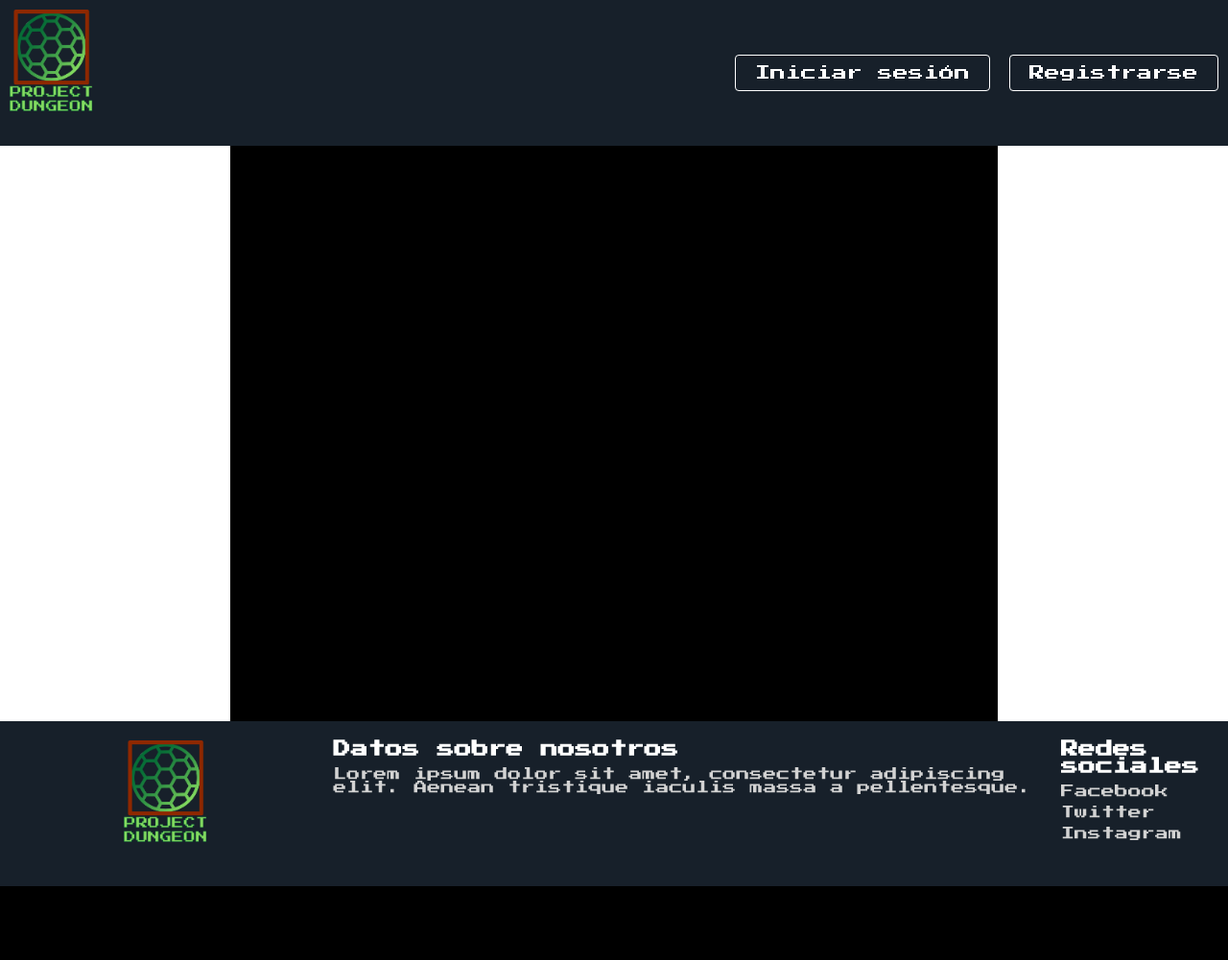
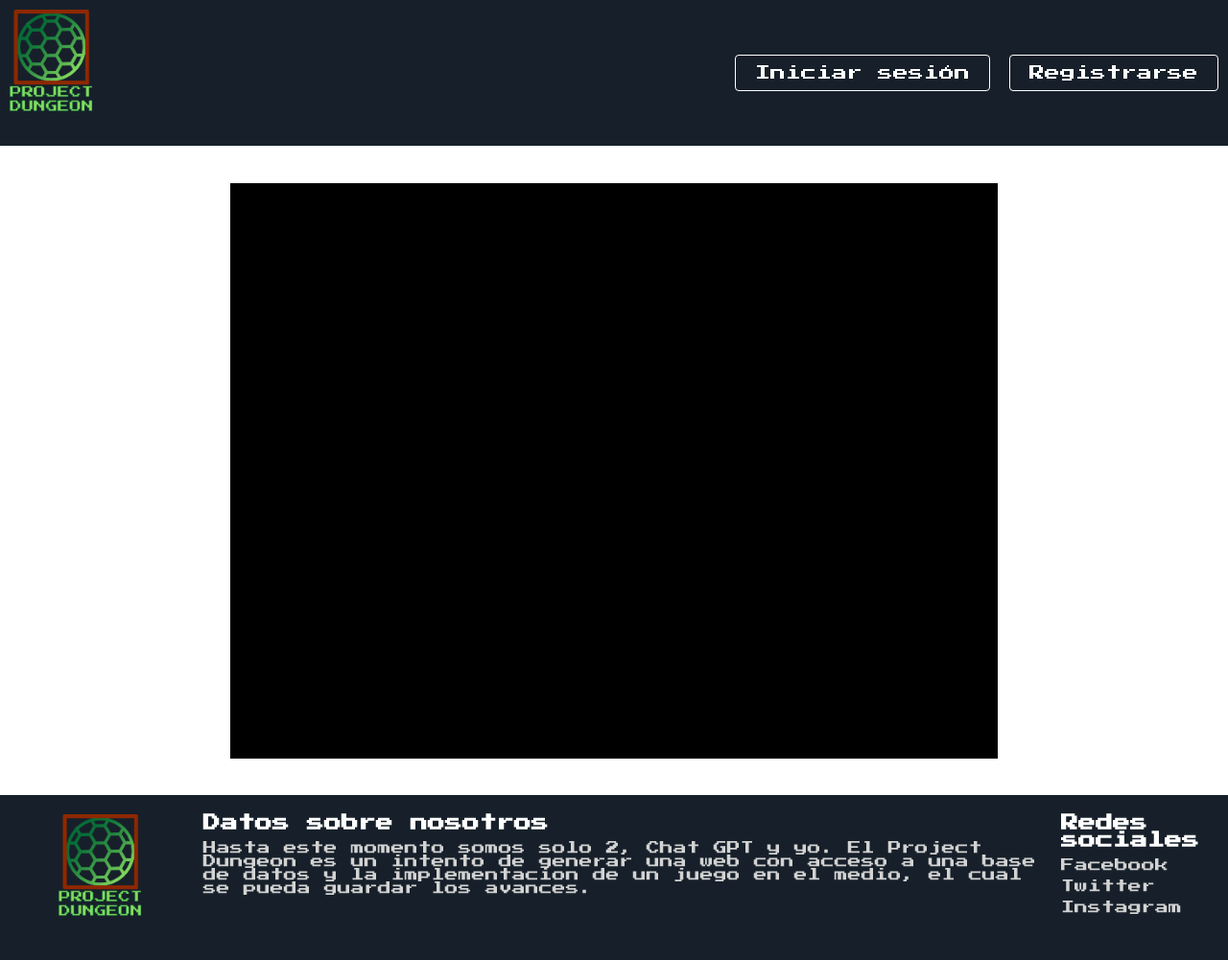
Before and after one commit to Matias372/ProjectDungeon, a PHP site: page / in a window 1280 px wide. Shown: the whole page at 96% size. Before the commit the page ends 924 px from the top, so only its background shows below. Run offline with PHP 8.4, Linux system fonts and the light colour scheme.

Commit message:
se acomodo los CSS, se comienza a trabajar en el menu del game.html...falta desarrollar cuenta.php para mostrar codigo de cuenta, fecha de registro, logo de usuario y posibilidad de cambiarlo

```diff
--- a/css/footer_estilo.css
+++ b/css/footer_estilo.css
@@ -1,8 +1,7 @@
 /*FOOTER----------------------------------*/
-*{
-  margin: 0px;
-  padding: 0px;
-}
+
+
+
 
 footer {
     background-color: #17202A;
@@ -61,3 +60,76 @@ footer {
   .social-media a:hover {
     color: #FFFFFF;
   }
+
+
+
+/*FOOTER----------------------------------*/
+/*
+* {
+  margin: 0;
+  padding: 0;
+}
+
+footer {
+  background-color: #17202A;
+  padding: 20px;
+  text-align: center;
+  display: flex;
+  flex-wrap: wrap;
+  justify-content: center;
+}
+
+.logo {
+  flex-basis: 50%;
+  margin-bottom: 20px;
+}
+
+.logo img {
+  width: 100px;
+  height: auto;
+}
+
+.about-us,
+.social-media {
+  flex-basis: content;
+  text-align: left;
+  padding: 0 10px;
+}
+
+.about-us h4,
+.social-media h4 {
+  color: #FFFFFF;
+  font-size: 18px;
+  margin-bottom: 10px;
+}
+
+.about-us p,
+.social-media ul {
+  color: #D3D3D3;
+  font-size: 14px;
+  line-height: 1.5;
+}
+
+.social-media ul {
+  list-style: none;
+  padding: 0;
+}
+
+.social-media li {
+  margin-bottom: 8px;
+}
+
+.social-media a {
+  color: #D3D3D3;
+  text-decoration: none;
+  font-size: 14px;
+}
+
+.social-media a:hover {
+  color: #FFFFFF;
+}
+
+.social-media h4 {
+  display: inline-block;
+}
+*/
--- a/css/general_estilo.css
+++ b/css/general_estilo.css
@@ -5,4 +5,6 @@
 
 *{
     font-family: Retro;
+    margin: 0px;
+    padding: 0px;
 }
--- a/css/header_estilo.css
+++ b/css/header_estilo.css
@@ -1,8 +1,5 @@
 /* HEADER ----------------------------------*/
-* {
-  margin: 0;
-  padding: 0;
-}
+
 
 header {
   background-color: #17202A;
--- a/css/index_estilo.css
+++ b/css/index_estilo.css
@@ -1,9 +1,5 @@
 
-*{
-    margin: 0;
-    padding:  0;
 
-}
 
 
 /*SECTION---------------------------------*/
@@ -17,6 +13,12 @@ html, body {
     min-height: 100%;
     display: flex;
     align-items: center;
+
+  }
+
+  .game{
+    padding-top: 3%;
+    padding-bottom: 3%;
   }
 
   .content {
--- a/css/registro_estilo.css
+++ b/css/registro_estilo.css
@@ -1,8 +1,5 @@
 /* Estilos específicos para el formulario de registro */
-*{
-  margin: 0px;
-  padding: 0px;
-}
+
 
 .registro-form {
   max-width: 400px;
--- a/html/footer.html
+++ b/html/footer.html
@@ -8,7 +8,9 @@
     </div>
     <div class="about-us">
         <h4>Datos sobre nosotros</h4>
-        <p>Lorem ipsum dolor sit amet, consectetur adipiscing elit. Aenean tristique iaculis massa a pellentesque.</p>
+        <p>Hasta este momento somos solo 2, Chat GPT y yo. El Project Dungeon es un intento de generar
+            una web con acceso a una base de datos y la implementacion de un juego en el medio, el cual se
+            pueda guardar los avances.</p>
     </div>
     <div class="social-media">
         <h4>Redes sociales</h4>
--- a/index.php
+++ b/index.php
@@ -34,7 +34,7 @@ session_start();
     <section class="game">
         <!--incluir game.js?-->
         <div class="content">
-            <!-- Contenido del div aquí -->
+            <iframe src="html/game.html" frameborder="0"></iframe>
         </div>
     </section>
 
```
Also changed, not shown: docs/CARPETA PARA ELIMINAR AL FINAL/NOTAS.txt (deleted, +0 -23 lines), html/game.html (added), img/Backgrouds/Start_backgroud.jpg (added), 1 other file.
